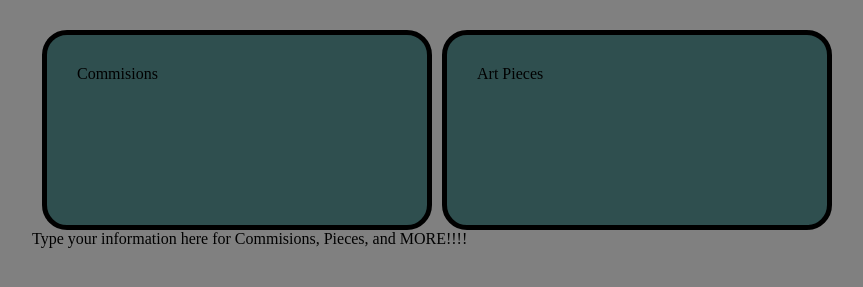
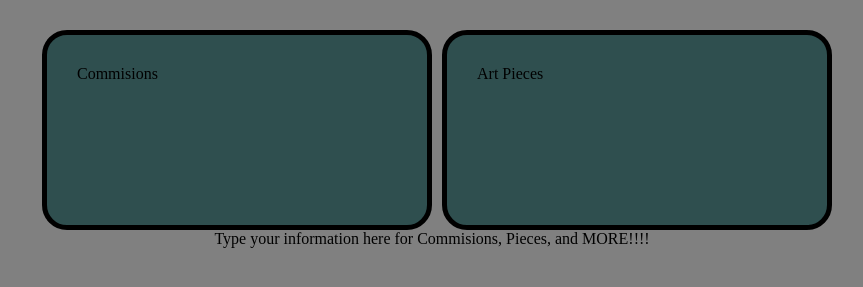
Before and after one commit to EricHernandez996/M4-Brand-Project, a plain HTML site: page index.html in a window 1280 px wide. Shown: the part 95-382 px from the top of the page, without its empty margins (208-1071 px from the left). Drawn offline with Linux system fonts and the light colour scheme.

Commit message:
Update main.css

```diff
--- a/main.css
+++ b/main.css
@@ -34,3 +34,8 @@ header > h1{
         padding: 30px;
         border: thick black solid;
     }
+
+    footer{
+        text-align: center;
+        padding: 20px;
+    }
```
